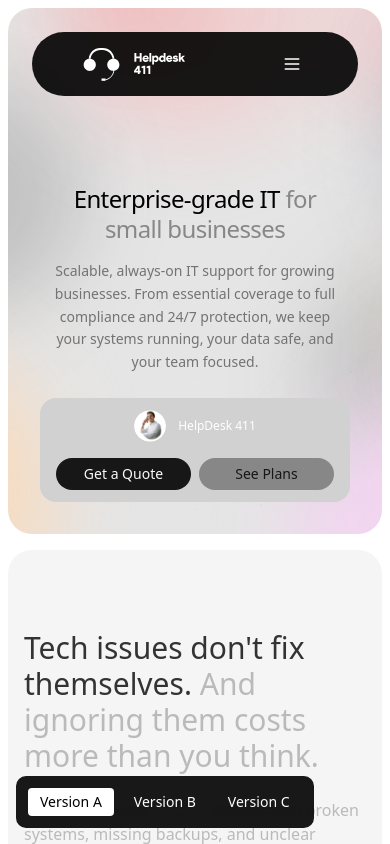
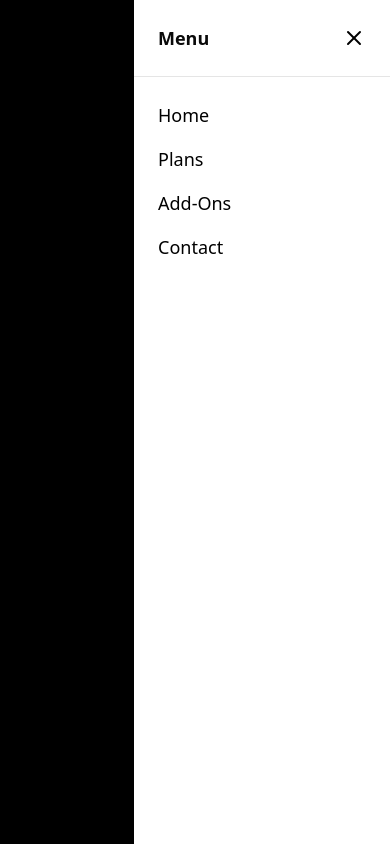
Before and after one commit to helpdesk411/helpdesk-411, a React (Vite) app: page / in a window 390 px wide. Both pictures are taken after a click on the button "Toggle navigation menu". Shown: the top 844 px of the page. Built offline with nearby package versions, Linux system fonts and the light colour scheme; a web font is replaced by a local one.

Commit message:
style: add motion to navbar

```diff
--- a/src/sections/Navbar.tsx
+++ b/src/sections/Navbar.tsx
@@ -290,11 +290,13 @@ export function Navbar() {
 
           {/* Mobile menu button */}
           <button
-            className="lg:hidden p-2 rounded-lg hover:bg-white/10 text-white"
+            className="lg:hidden p-2 rounded-lg hover:bg-white/10 text-white transition-all duration-200 ease-in-out transform hover:scale-110"
             aria-label="Toggle navigation menu"
+            onClick={() => setIsOpen(!isOpen)}
           >
+            {isOpen ? <X size={20} className="transition-all duration-200 ease-in-out" /> : (
               <svg
-              className="h-5 w-5"
+                className="h-5 w-5 transition-all duration-200 ease-in-out"
                 fill="none"
                 stroke="currentColor"
                 viewBox="0 0 24 24"
@@ -306,9 +308,56 @@ export function Navbar() {
                   d="M4 6h16M4 12h16M4 18h16"
                 />
               </svg>
+            )}
           </button>
         </div>
       </nav>
+
+      {/* Mobile Menu Overlay */}
+      <div className={`lg:hidden fixed inset-0 z-50 transition-all duration-300 ease-in-out ${isOpen ? 'opacity-100 pointer-events-auto' : 'opacity-0 pointer-events-none'}`}>
+        <div className={`absolute inset-0 bg-black transition-opacity duration-300 ${isOpen ? 'bg-opacity-50' : 'bg-opacity-0'}`} onClick={() => setIsOpen(false)}></div>
+        <div className={`bg-white h-full w-64 shadow-2xl absolute right-0 transform transition-all duration-300 ease-out ${isOpen ? 'translate-x-0' : 'translate-x-full'}`}>
+          <div className="flex justify-between items-center p-6 border-b">
+            <span className="text-lg font-semibold">Menu</span>
+            <button
+              onClick={() => setIsOpen(false)}
+              className="text-black hover:text-gray-700 transition-all duration-200 ease-in-out transform hover:scale-110 hover:rotate-90"
+            >
+              <X size={24} />
+            </button>
+          </div>
+          <div className="p-6 space-y-4">
+            <a
+              href="#home"
+              className="block text-black hover:text-gray-700 text-lg transition-all duration-200 ease-in-out transform hover:translate-x-1 hover:scale-105"
+              onClick={() => setIsOpen(false)}
+            >
+              Home
+            </a>
+            <a
+              href="#pricing"
+              className="block text-black hover:text-gray-700 text-lg transition-all duration-200 ease-in-out transform hover:translate-x-1 hover:scale-105"
+              onClick={() => setIsOpen(false)}
+            >
+              Plans
+            </a>
+            <a
+              href="#addons"
+              className="block text-black hover:text-gray-700 text-lg transition-all duration-200 ease-in-out transform hover:translate-x-1 hover:scale-105"
+              onClick={() => setIsOpen(false)}
+            >
+              Add-Ons
+            </a>
+            <a
+              href="#contact"
+              className="block text-black hover:text-gray-700 text-lg transition-all duration-200 ease-in-out transform hover:translate-x-1 hover:scale-105"
+              onClick={() => setIsOpen(false)}
+            >
+              Contact
+            </a>
+          </div>
+        </div>
+      </div>
     </header>
   );
 }
```
Lines whose indentation alone changed are shown as unchanged.
